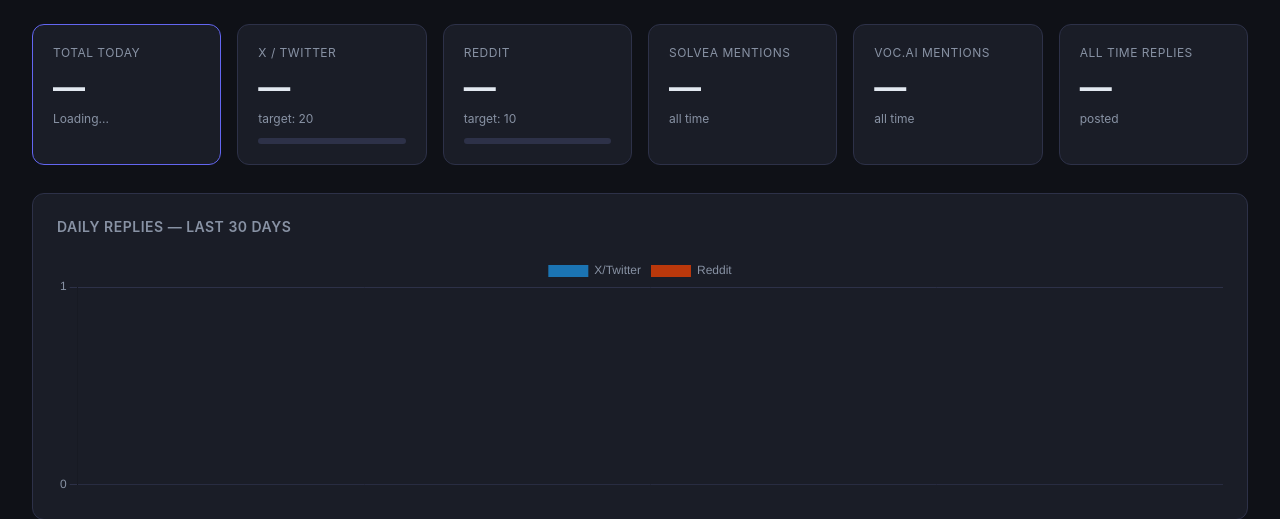
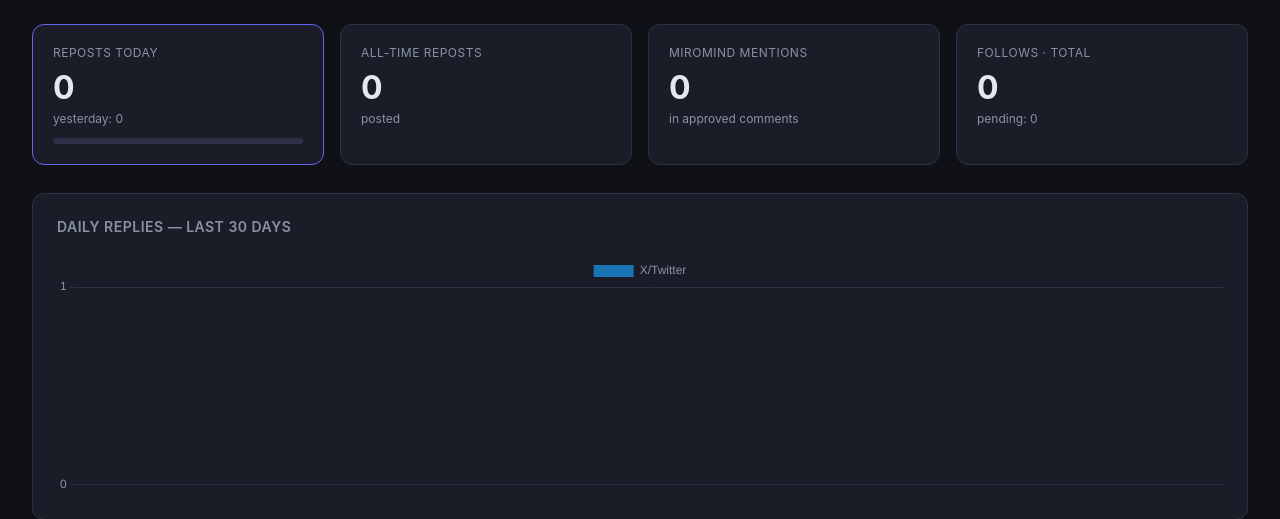
Before and after one commit to beizhangnina/shanda-x-bei, a Flask app: page / in a window 1280 px wide. Shown: the part 60-579 px from the top of the page. Run offline with Flask 3, Linux system fonts and the light colour scheme; data that the repository does not hold is empty.

Commit message:
Fix repost button, login detection, age filter, persistent Chrome
- browser.py: connect to dedicated Chrome on port 9223 (persistent profile)
- x_bot.py: fix _is_logged_in() to use URL check (not page text)
- x_bot.py: fix Repost button regex to match "N reposts. Repost" format
- x_bot.py: skip already-retweeted posts (detect "Undo repost" button)
- x_bot.py: add 3-day age filter via _parse_age_days()
- x_bot.py: validate navigation reached /status/ before acting
- run_daily.py: add --no-jitter flag for testing; max_daily_follows: 30
- dashboard: remove Reddit/Solvea refs, add follow stats + MiroMind counter

Co-Authored-By: Claude Sonnet 4.6 <noreply@anthropic.com>

```diff
--- a/bot/browser.py
+++ b/bot/browser.py
@@ -13,8 +13,9 @@ class BrowseError(Exception):
 
 
 def _run(args: str, timeout: int = 30) -> dict:
+    # Always connect to the bei-x dedicated Chrome on port 9223 (persistent profile)
     result = subprocess.run(
-        f"browse {args}",
+        f"browse --ws 9223 {args}",
         shell=True,
         capture_output=True,
         text=True,
--- a/config.json
+++ b/config.json
@@ -3,7 +3,7 @@
     "username": "@bei_zhang01",
     "max_daily_reposts": 15,
     "max_daily_comments": 10,
-    "max_daily_follows": 15,
+    "max_daily_follows": 30,
     "min_delay_seconds": 300,
     "influencer_follower_threshold": 5000,
     "team_accounts": [
--- a/dashboard/app.py
+++ b/dashboard/app.py
@@ -31,32 +31,30 @@ def api_overview():
     yesterday = (date.today() - timedelta(days=1)).isoformat()
 
     stats = get_stats(days=30)
-    today_stats  = [s for s in stats if s["day"] == today]
-    ytd_stats    = [s for s in stats if s["day"] == yesterday]
+    today_stats = [s for s in stats if s["day"] == today]
+    ytd_stats   = [s for s in stats if s["day"] == yesterday]
 
     def sum_field(rows, field):
         return sum(r.get(field, 0) for r in rows)
 
-    x_today     = next((s for s in today_stats if s["platform"] == "x"), {})
-    r_today     = next((s for s in today_stats if s["platform"] == "reddit"), {})
-    x_ytd       = next((s for s in ytd_stats  if s["platform"] == "x"), {})
-    r_ytd       = next((s for s in ytd_stats  if s["platform"] == "reddit"), {})
+    x_today = next((s for s in today_stats if s["platform"] == "x"), {})
+    x_ytd   = next((s for s in ytd_stats  if s["platform"] == "x"), {})
+
+    from bot.db import get_follow_stats
+    follow_stats = get_follow_stats()
 
     return jsonify({
         "today": {
-            "x_posted":       x_today.get("posted", 0),
-            "x_target":       CONFIG["x"]["daily_target"],
-            "reddit_posted":  r_today.get("posted", 0),
-            "reddit_target":  CONFIG["reddit"]["daily_target"],
-            "total_posted":   x_today.get("posted", 0) + r_today.get("posted", 0),
+            "x_posted":     x_today.get("posted", 0),
+            "x_target":     CONFIG["x"]["max_daily_reposts"],
+            "total_posted": x_today.get("posted", 0),
         },
         "yesterday": {
-            "x_posted":      x_ytd.get("posted", 0),
-            "reddit_posted": r_ytd.get("posted", 0),
+            "x_posted": x_ytd.get("posted", 0),
         },
         "total_all_time": sum_field(stats, "posted"),
-        "solvea_mentions": _count_product("Solvea"),
-        "voc_mentions":    _count_product("VOC.ai"),
+        "follow_stats": follow_stats,
+        "miromind_mentions": _count_miromind_mentions(),
     })
 
 
@@ -116,12 +114,11 @@ def api_review_reject(review_id):
     return jsonify({"status": "rejected", "id": review_id})
 
 
-def _count_product(name: str) -> int:
+def _count_miromind_mentions() -> int:
     from bot.db import get_conn
     with get_conn() as conn:
         row = conn.execute(
-            "SELECT COUNT(*) as cnt FROM replies WHERE product=? AND status='posted'",
-            (name,)
+            "SELECT COUNT(*) as cnt FROM replies WHERE reply_text LIKE '%MiroMind%' AND status='posted'"
         ).fetchone()
         return row["cnt"] if row else 0
 
--- a/dashboard/templates/index.html
+++ b/dashboard/templates/index.html
@@ -33,7 +33,6 @@
   .progress-bar { height: 6px; background: var(--border); border-radius: 3px; margin-top: 12px; overflow: hidden; }
   .progress-fill { height: 100%; border-radius: 3px; transition: width .6s ease; }
   .x-fill { background: var(--x-color); }
-  .reddit-fill { background: var(--reddit-color); }
 
   /* Chart */
   .chart-section { background: var(--surface); border: 1px solid var(--border); border-radius: 12px; padding: 24px; margin-bottom: 28px; }
@@ -93,36 +92,25 @@
   <!-- Stats -->
   <div class="stats">
     <div class="card accent">
-      <div class="label">Total Today</div>
+      <div class="label">Reposts Today</div>
       <div class="value" id="total-today">—</div>
-      <div class="sub" id="total-sub">Loading...</div>
-    </div>
-    <div class="card">
-      <div class="label">X / Twitter</div>
-      <div class="value" id="x-today">—</div>
-      <div class="sub" id="x-sub">target: 20</div>
+      <div class="sub" id="total-sub">yesterday: —</div>
       <div class="progress-bar"><div class="progress-fill x-fill" id="x-prog" style="width:0%"></div></div>
     </div>
     <div class="card">
-      <div class="label">Reddit</div>
-      <div class="value" id="reddit-today">—</div>
-      <div class="sub" id="reddit-sub">target: 10</div>
-      <div class="progress-bar"><div class="progress-fill reddit-fill" id="reddit-prog" style="width:0%"></div></div>
+      <div class="label">All-Time Reposts</div>
+      <div class="value" id="all-time">—</div>
+      <div class="sub">posted</div>
     </div>
     <div class="card">
-      <div class="label">Solvea Mentions</div>
-      <div class="value" id="solvea-total">—</div>
-      <div class="sub">all time</div>
+      <div class="label">MiroMind Mentions</div>
+      <div class="value" id="miromind-total">—</div>
+      <div class="sub">in approved comments</div>
     </div>
     <div class="card">
-      <div class="label">VOC.ai Mentions</div>
-      <div class="value" id="voc-total">—</div>
-      <div class="sub">all time</div>
-    </div>
-    <div class="card">
-      <div class="label">All Time Replies</div>
-      <div class="value" id="all-time">—</div>
-      <div class="sub">posted</div>
+      <div class="label">Follows · Total</div>
+      <div class="value" id="follow-total">—</div>
+      <div class="sub" id="follow-sub">pending: —</div>
     </div>
   </div>
 
@@ -168,17 +156,14 @@ let chartInstance = null;
 
 async function loadOverview() {
   const d = await fetch('/api/overview').then(r => r.json());
-  document.getElementById('total-today').textContent  = d.today.total_posted;
-  document.getElementById('total-sub').textContent    = `yesterday: ${d.yesterday.x_posted + d.yesterday.reddit_posted}`;
-  document.getElementById('x-today').textContent     = d.today.x_posted;
-  document.getElementById('x-sub').textContent       = `target: ${d.today.x_target}`;
-  document.getElementById('reddit-today').textContent = d.today.reddit_posted;
-  document.getElementById('reddit-sub').textContent  = `target: ${d.today.reddit_target}`;
-  document.getElementById('solvea-total').textContent = d.solvea_mentions;
-  document.getElementById('voc-total').textContent   = d.voc_mentions;
+  document.getElementById('total-today').textContent = d.today.total_posted;
+  document.getElementById('total-sub').textContent   = `yesterday: ${d.yesterday.x_posted}`;
   document.getElementById('all-time').textContent    = d.total_all_time;
-  document.getElementById('x-prog').style.width      = Math.min(100, (d.today.x_posted / d.today.x_target) * 100) + '%';
-  document.getElementById('reddit-prog').style.width = Math.min(100, (d.today.reddit_posted / d.today.reddit_target) * 100) + '%';
+  document.getElementById('miromind-total').textContent = d.miromind_mentions ?? '—';
+  document.getElementById('x-prog').style.width      = Math.min(100, (d.today.x_posted / (d.today.x_target || 15)) * 100) + '%';
+  const fs = d.follow_stats || {};
+  document.getElementById('follow-total').textContent = fs.followed ?? '—';
+  document.getElementById('follow-sub').textContent   = `pending: ${fs.pending ?? '—'}`;
 }
 
 async function loadChart() {
@@ -191,8 +176,7 @@ async function loadChart() {
     data: {
       labels,
       datasets: [
-        { label: 'X/Twitter', data: d.x,      backgroundColor: 'rgba(29,155,240,.7)',  stack: 'a' },
-        { label: 'Reddit',    data: d.reddit,  backgroundColor: 'rgba(255,69,0,.7)',    stack: 'a' },
+        { label: 'X/Twitter', data: d.x, backgroundColor: 'rgba(29,155,240,.7)', stack: 'a' },
       ]
     },
     options: {
```
Also changed, not shown: bot/x_bot.py (+75 -24 lines), run_daily.py (+10 -0 lines).
